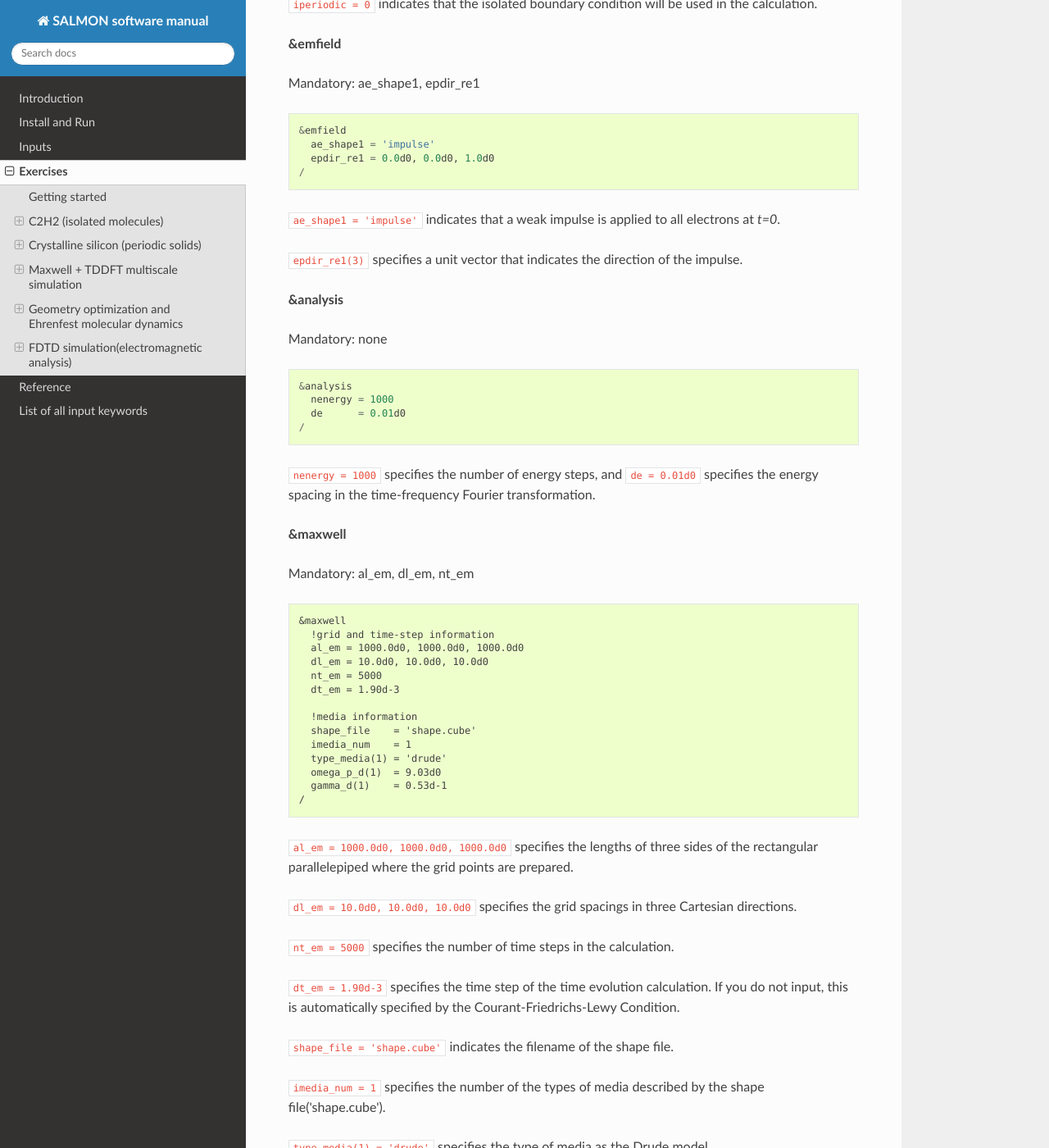
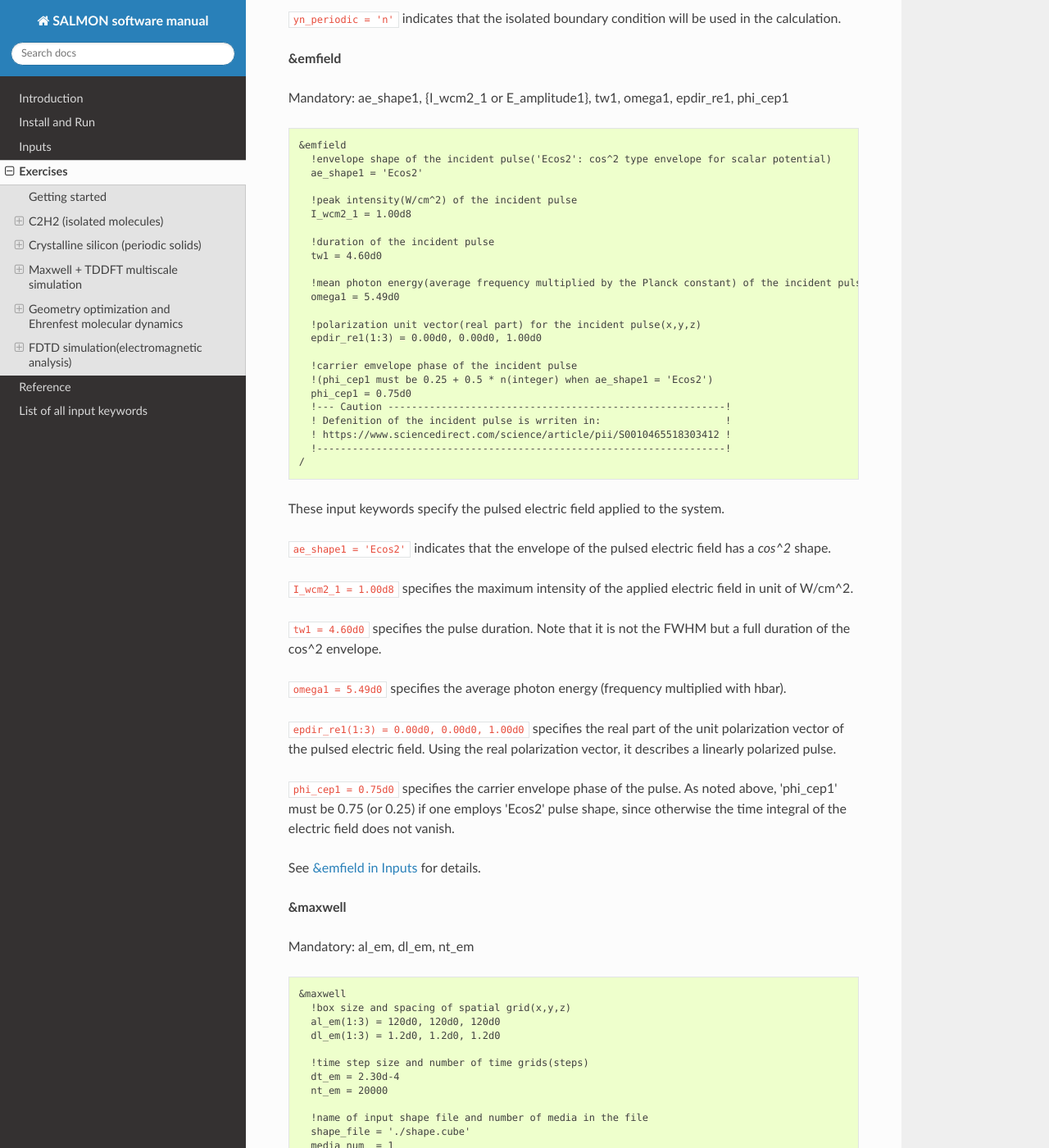
Before and after one commit to SALMON-TDDFT/SALMON-DOCS, a Sphinx documentation site: the page built from source/exercises.rst, in a window 1280 px wide and 1400 px high, scrolled down 77707 px. Shown: the whole window at 82% size. Built offline with Sphinx 7.4.7 and the Read the Docs theme 2.0.0, drawn with Linux system fonts in a browser that asks for light colours; formulas are drawn with MathJax 3; some of the changed text lies outside the part shown.

Commit message:
Update exercises.rst

```diff
--- a/source/exercises.rst
+++ b/source/exercises.rst
@@ -4352,43 +4353,72 @@ See :any:`&units in Inputs <&units>` for detail.
 
 **&system**
 
-Mandatory: iperiodic
+Mandatory: yn_periodic
 
 ::
 
    &system
-     iperiodic = 0
-   /
-
-``iperiodic = 0`` indicates that the isolated boundary condition will be used in the calculation.
+     !periodic boundary condition
+     yn_periodic = 'n'
+   /
+
+``yn_periodic = 'n'`` indicates that the isolated boundary condition will be used in the calculation.
 
 **&emfield**
 
-Mandatory: ae_shape1, epdir_re1
+Mandatory: ae_shape1, {I_wcm2_1 or E_amplitude1}, tw1, omega1, epdir_re1, phi_cep1
 
 ::
 
    &emfield
-     ae_shape1 = 'impulse'
-     epdir_re1 = 0.0d0, 0.0d0, 1.0d0
-   /
-
-``ae_shape1 = 'impulse'`` indicates that a weak impulse is applied to all electrons at *t=0*.
-
-``epdir_re1(3)`` specifies a unit vector that indicates the direction of the impulse.
-
-**&analysis**
-
-Mandatory: none
-
-::
-
-   &analysis
-     nenergy = 1000
-     de      = 0.01d0
-   /
-
-``nenergy = 1000`` specifies the number of energy steps, and ``de = 0.01d0`` specifies the energy spacing in the time-frequency Fourier transformation.
+     !envelope shape of the incident pulse('Ecos2': cos^2 type envelope for scalar potential)
+     ae_shape1 = 'Ecos2'
+
+     !peak intensity(W/cm^2) of the incident pulse
+     I_wcm2_1 = 1.00d8
+
+     !duration of the incident pulse
+     tw1 = 4.60d0
+
+     !mean photon energy(average frequency multiplied by the Planck constant) of the incident pulse
+     omega1 = 5.49d0
+
+     !polarization unit vector(real part) for the incident pulse(x,y,z)
+     epdir_re1(1:3) = 0.00d0, 0.00d0, 1.00d0
+
+     !carrier emvelope phase of the incident pulse
+     !(phi_cep1 must be 0.25 + 0.5 * n(integer) when ae_shape1 = 'Ecos2')
+     phi_cep1 = 0.75d0
+     !--- Caution ---------------------------------------------------------!
+     ! Defenition of the incident pulse is wrriten in:                     !
+     ! https://www.sciencedirect.com/science/article/pii/S0010465518303412 !
+     !---------------------------------------------------------------------!
+   /
+
+These input keywords specify the pulsed electric field applied to the system.
+
+``ae_shape1 = 'Ecos2'`` indicates that the envelope of the pulsed
+electric field has a *cos^2* shape.
+
+``I_wcm2_1 = 1.00d8`` specifies the maximum intensity of the
+applied electric field in unit of W/cm^2.
+
+``tw1 = 4.60d0`` specifies the pulse duration. Note that it is not the
+FWHM but a full duration of the cos^2 envelope.
+
+``omega1 = 5.49d0`` specifies the average photon energy (frequency
+multiplied with hbar).
+
+``epdir_re1(1:3) = 0.00d0, 0.00d0, 1.00d0`` specifies the real part of the unit
+polarization vector of the pulsed electric field. Using the real
+polarization vector, it describes a linearly polarized pulse.
+
+``phi_cep1 = 0.75d0`` specifies the carrier envelope phase of the pulse.
+As noted above, 'phi_cep1' must be 0.75 (or 0.25) if one employs 'Ecos2'
+pulse shape, since otherwise the time integral of the electric field
+does not vanish.
+
+See :any:`&emfield in Inputs <&emfield>` for details.
 
 **&maxwell**
 
@@ -4397,37 +4427,89 @@ Mandatory: al_em, dl_em, nt_em
 ::
 
    &maxwell
-     !grid and time-step information
-     al_em = 1000.0d0, 1000.0d0, 1000.0d0
-     dl_em = 10.0d0, 10.0d0, 10.0d0
-     nt_em = 5000
-     dt_em = 1.90d-3
-
-     !media information
-     shape_file    = 'shape.cube'
-     imedia_num    = 1
-     type_media(1) = 'drude'
-     omega_p_d(1)  = 9.03d0
-     gamma_d(1)    = 0.53d-1
-   /
-
-``al_em = 1000.0d0, 1000.0d0, 1000.0d0`` specifies the lengths of three sides of the rectangular parallelepiped where the grid points are prepared.
-
-``dl_em = 10.0d0, 10.0d0, 10.0d0`` specifies the grid spacings in three Cartesian directions.
-
-``nt_em = 5000`` specifies the number of time steps in the calculation.
-
-``dt_em = 1.90d-3`` specifies the time step of the time evolution calculation.
-If you do not input, this is automatically specified by the Courant-Friedrichs-Lewy Condition.
+     !box size and spacing of spatial grid(x,y,z)
+     al_em(1:3) = 120d0, 120d0, 120d0
+     dl_em(1:3) = 1.2d0, 1.2d0, 1.2d0
+
+     !time step size and number of time grids(steps)
+     dt_em = 2.30d-4
+     nt_em = 20000
+
+     !name of input shape file and number of media in the file
+     shape_file = './shape.cube'
+     media_num  = 1
+
+     !*** MEDIA INFORMATION(START) **************************************!
+     !type of media(media ID)
+     media_type(1) = 'lorentz-drude'
+     !--- Au described by Lorentz-Drude model ---------------------------!
+     ! The parameters are determined from:                               !
+     ! (https://www.osapublishing.org/ao/abstract.cfm?uri=ao-37-22-5271) !
+     !-------------------------------------------------------------------!
+
+     !number of poles and plasma frequency of media(media ID)
+     pole_num_ld(1) = 6
+     omega_p_ld(1)  = 9.030d0
+
+     !oscillator strength, collision frequency,
+     !and oscillator frequency of media(media ID,pole ID)
+     f_ld(1,1:6)     = 0.760d0, 0.024d0, 0.010d0, 0.071d0, 0.601d0, 4.384d0
+     gamma_ld(1,1:6) = 0.053d0, 0.241d0, 0.345d0, 0.870d0, 2.494d0, 2.214d0
+     omega_ld(1,1:6) = 0.000d0, 0.415d0, 0.830d0, 2.969d0, 4.304d0, 13.32d0
+     !*** MEDIA INFORMATION(END) ****************************************!
+
+     !*** SOURCE INFORMATION(START) *************************************!
+     !type of method to generate the incident pulse
+     !('source': incident current source)
+     wave_input = 'source'
+
+     !location of source(x,y,z)
+     source_loc1(1:3) = -37.8d0, 0.0d0, 0.0d0
+
+     !propagation direction of the incidenty pulse(x,y,z)
+     ek_dir1(1:3) = 1.0d0, 0.0d0, 0.0d0
+     !*** SOURCE INFORMATION(END) ***************************************!
+
+     !*** OBSERVATION INFORMATION(START) ********************************!
+     !number of observation points
+     obs_num_em = 1
+
+     !time step interval for sampling
+     obs_samp_em = 20
+
+     !location of observation point(observation ID,x,y,z)
+     obs_loc_em(1,1:3) = 0.0d0, 0.0d0, 0.0d0
+
+     !output flag for electrmagnetic field distribution(observation ID)
+     yn_obs_plane_em(1) = 'n'
+     !--- Make of animation file ----------------------------------------!
+     ! When yn_obs_plane_em(1) = 'y', animation file can be made         !
+     ! by program 'FDTD_make_figani' in SALMON utilities.                !
+     ! The animation file visualizes electromagnetic field distributions !
+     ! on the cross-section including the observation point              !
+     ! whose location is determined by obs_loc_em.                       !
+     !-------------------------------------------------------------------!
+     !*** OBSERVATION END(START) ****************************************!
+   /
+
+``al_em(1:3) = 120d0, 120d0, 120d0`` specifies the lengths of three sides of the rectangular parallelepiped where the grid points are prepared.
+
+``dl_em(1:3) = 1.2d0, 1.2d0, 1.2d0`` specifies the grid spacings in three Cartesian directions.
+
+``dt_em = 2.30d-4`` specifies the time step of the time evolution calculation.
+If you do not specifies ``dt_em``, this input keyword is automatically specified by the Courant-Friedrichs-Lewy Condition.
+
+``nt_em = 20000`` specifies the number of time steps in the calculation.
 
 ``shape_file = 'shape.cube'`` indicates the filename of the shape file.
 
-``imedia_num = 1`` specifies the number of the types of media described by the shape file('shape.cube').
-
-``type_media(1) = 'drude'`` specifies the type of media as the Drude model.
-
-``omega_p_d(1) = 9.03d0`` and ``gamma_d(1) = 0.53d-1`` specify the plasma- and collision-frequencies, respectively.
+``media_num = 1`` specifies the number of the types of media described by the shape file('shape.cube').
+
+``media_type(1) = 'lorentz-drude'`` specifies the type of media as the Lorentz-Drude model.
+
+``omega_p_ld(1)  = 9.030d0``, ``f_ld(1,1:6)     = 0.760d0, 0.024d0, 0.010d0, 0.071d0, 0.601d0, 4.384d0``, ``gamma_ld(1,1:6) = 0.053d0, 0.241d0, 0.345d0, 0.870d0, 2.494d0, 2.214d0``, and ``omega_ld(1,1:6) = 0.000d0, 0.415d0, 0.830d0, 2.969d0, 4.304d0, 13.32d0`` specify the plasma frequency, oscillator strength, collision frequency, and oscillator frequency of media, respectively.
 See &maxwell in :any:`List of all input keywords <List of all input keywords>` for more information.
+
 
 Output files
 ^^^^^^^^^^^^
```
Also changed, not shown: other parts of source/exercises.rst (+1 -0 lines).
